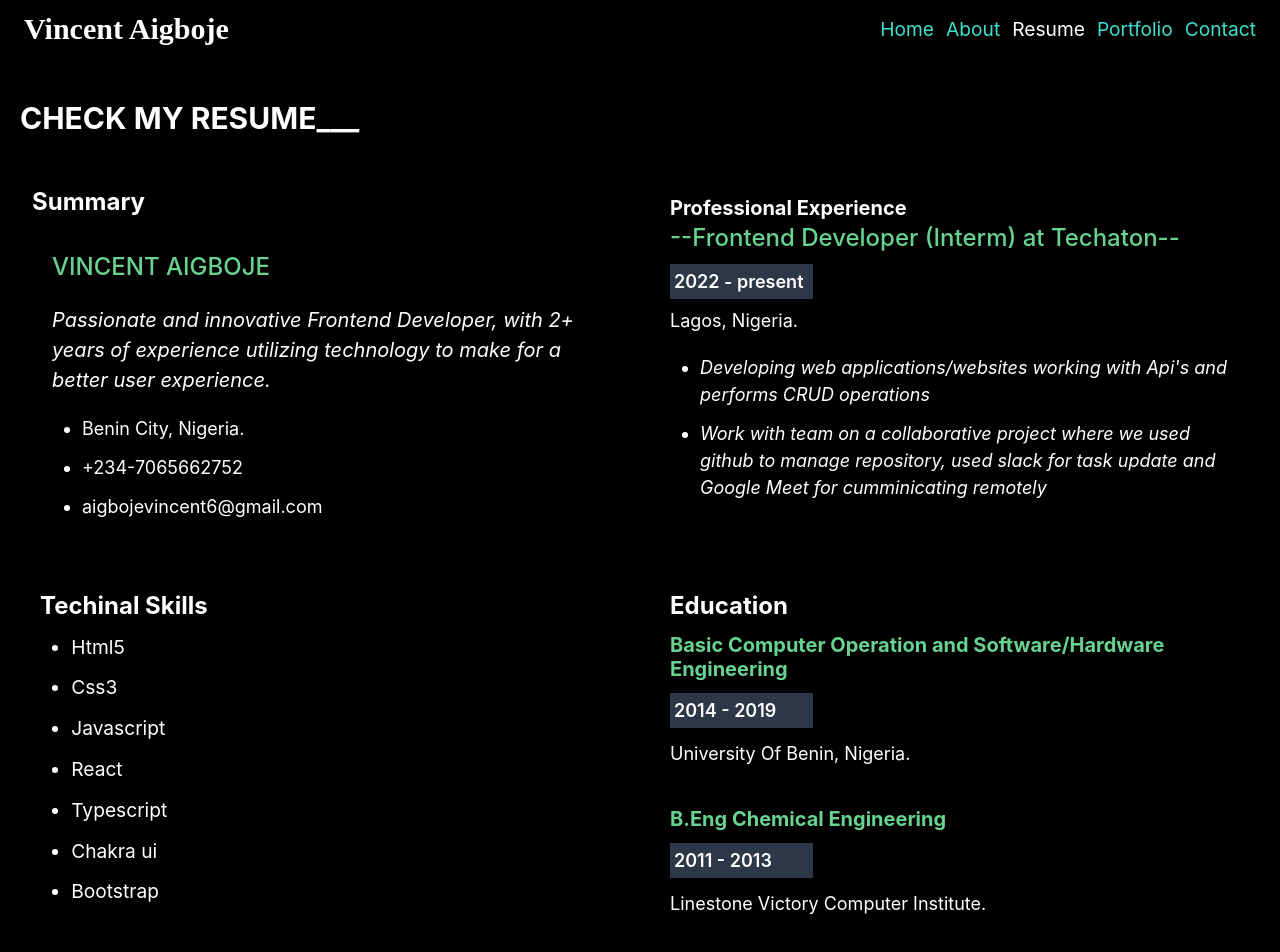
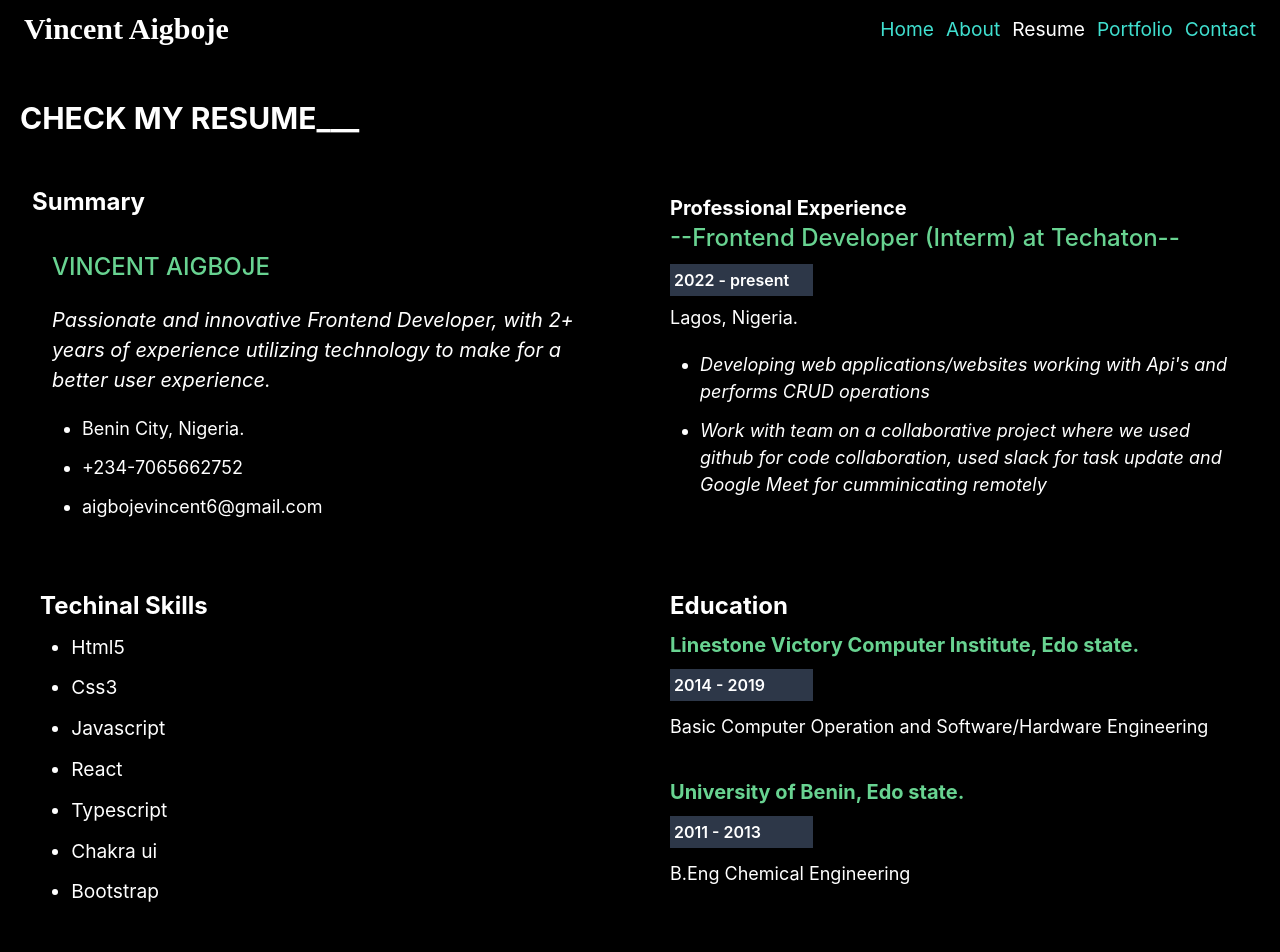
Before and after one commit to vince4559/portfolio, a React (Create React App) app: page /resume in a window 1280 px wide. Shown: the top 952 px of the page. Built offline with nearby package versions, Linux system fonts and the light colour scheme.

Commit message:
updating...

```diff
--- a/src/pages/Portfolio.tsx
+++ b/src/pages/Portfolio.tsx
@@ -56,7 +56,7 @@ export const Portfolio = () => {
               </Text>
             <Text color={'white'} fontSize='.9rem'> link:__
             <Link color={'green.200'} href="##" isExternal>
-               http://task
+            https://analyze-text.vercel.app/
             </Link>
             </Text>
             </VStack>
@@ -66,7 +66,7 @@ export const Portfolio = () => {
             <VStack  border={'solid 1px gray'} p={3} m={3} >
             <Image alt='port' src={port4} w={'200px'} objectFit={'contain'} />
             <Text color={'gray'} fontSize={'1.2rem'} >
-              A website where users can register and get to see their information on the dashboard and can also log out.
+              A fully functional site, with user dashboard that displays registration details
             </Text>
             <Text color={'white'}>Technologies used: Chakra ui, javascript React.</Text>
             <Text color={'white'} fontSize='.8rem'>link:__
--- a/src/pages/Resume.tsx
+++ b/src/pages/Resume.tsx
@@ -37,7 +37,7 @@ export const Resume = () => {
             textColor={'green.300'} fontWeight={'medium'}>
                --Frontend Developer (Interm) at Techaton--
             </Text>
-            <Text fontSize={[12, 14, 16, 18]} textColor={'white'} bg={'gray.700'} w={['50%', '30%', '25%', '25%']} p={'1'} fontWeight={'semibold'}>
+            <Text fontSize={[10, 12, 14, 16]} textColor={'white'} bg={'gray.700'} w={['50%', '30%', '25%', '25%']} p={'1'} fontWeight={'semibold'}>
               2022 - present
             </Text>
             <Text fontSize={[14, 16, 16, 18]} textColor={'white'}>
@@ -49,7 +49,7 @@ export const Resume = () => {
                 Developing web applications/websites working with Api's and performs CRUD operations
               </ListItem>
               <ListItem>
-                Work with team on a collaborative project where we used github to manage repository, used slack for task update and Google Meet for cumminicating remotely
+                Work with team on a collaborative project where we used github for code collaboration, used slack for task update and Google Meet for cumminicating remotely
               </ListItem>
             </UnorderedList>
           </Stack>
@@ -79,23 +79,23 @@ export const Resume = () => {
             Education
           </Heading>
           <Heading textColor={'green.300'} fontSize={[14, 16, 18, 20]} my={3}>
-            Basic Computer Operation and Software/Hardware Engineering
+          Linestone Victory Computer Institute, Edo state.
           </Heading>
-          <Text fontSize={[12, 14, 16, 18]} textColor={'white'} bg={'gray.700'} w={['50%', '30%', '25%', '25%']} p={'1'} fontWeight={'semibold'}>
+          <Text fontSize={[10, 12, 14, 16]} textColor={'white'} bg={'gray.700'} w={['50%', '30%', '25%', '25%']} p={'1'} fontWeight={'semibold'}>
           2014 - 2019
           </Text>
           <Text fontSize={[14, 16, 16, 18]} textColor={'white'} my={3}>
-          University Of Benin,  Nigeria.
+          Basic Computer Operation and Software/Hardware Engineering
           </Text>
 
           <Heading textColor={'green.300'} fontSize={[14, 16, 18, 20]} mt={10} mb={3}>
-            B.Eng Chemical Engineering
+            University of Benin, Edo state.
           </Heading>
-          <Text fontSize={[12, 14, 16, 18]} textColor={'white'} bg={'gray.700'} w={['50%', '30%', '25%', '25%']} p={'1'} fontWeight={'semibold'}>
+          <Text fontSize={[10, 12, 14, 16]} textColor={'white'} bg={'gray.700'} w={['50%', '30%', '25%', '25%']} p={'1'} fontWeight={'semibold'}>
           2011 - 2013
           </Text>
           <Text fontSize={[14, 16, 16, 18]} textColor={'white'} my={3}>
-          Linestone Victory Computer Institute.
+          B.Eng Chemical Engineering
           </Text>
         </GridItem>
       </Grid>
```
Also changed, not shown: 1 other file (tests, documents, lock files or other folders).
